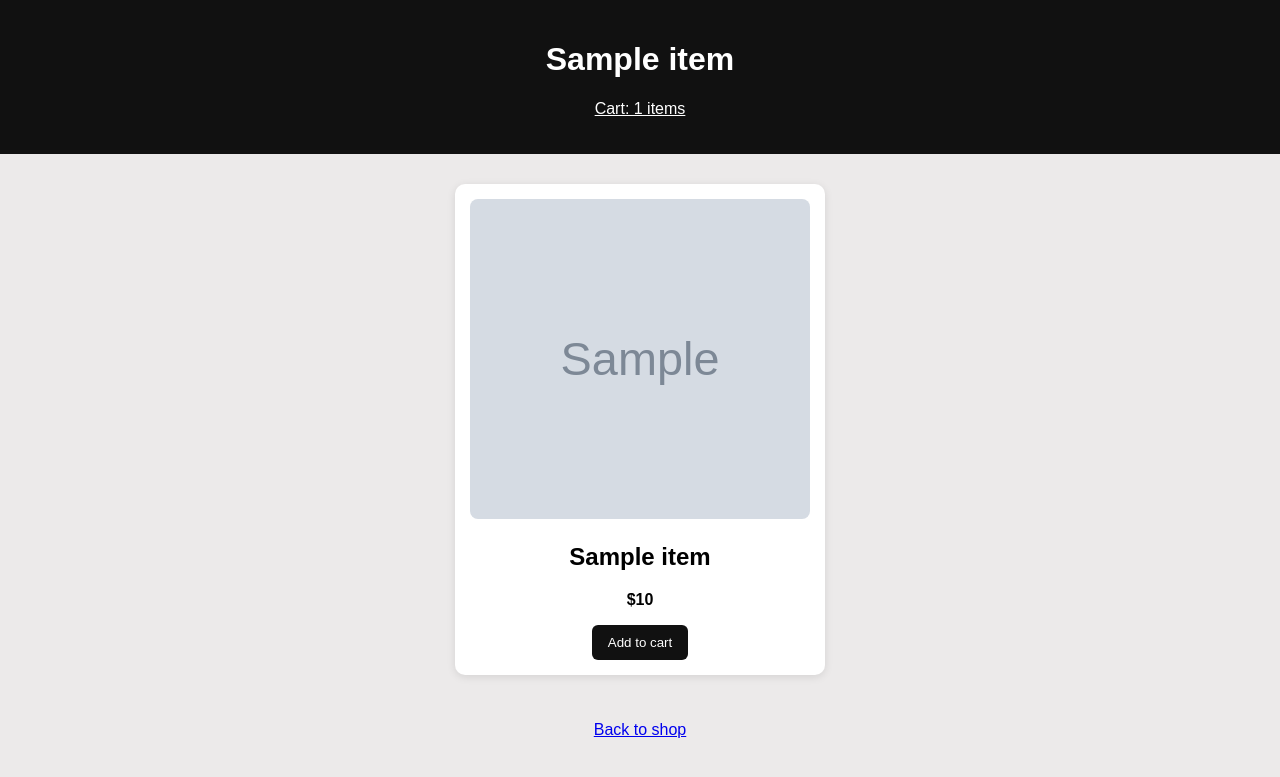
After one commit to rhamRad-H/clothing.shop, a Flask app: template templates/product.html in a window 1280 px wide. The commit adds this page. Shown: the top 777 px of the page. Run offline with Flask 3, Linux system fonts and the light colour scheme; the template is opened without the code that fills it: most values are stand-ins (such as "Sample title", 1, 10 or a date in 2020); grey boxes marked "Sample" are stand-in pictures.

Commit message:
product detail page

```diff
--- a/main.py
+++ b/main.py
@@ -1,5 +1,5 @@
 import sqlite3
-from flask import Flask, render_template,redirect, url_for, session, request, flash
+from flask import Flask, render_template,redirect, url_for, session, request, flash, abort
 from functools import wraps
 import os
 from dotenv import load_dotenv
@@ -111,5 +111,17 @@ def logout():
     session.pop("is_admin", None)
     return redirect(url_for("home"))
 
+@app.route("/product/<int:product_id>")
+def product(product_id):
+    conn = sqlite3.connect("shop.db")
+    conn.row_factory = sqlite3.Row
+    item = conn.execute(
+        "SELECT * FROM products WHERE id = ?", (product_id,)
+    ).fetchone()
+    conn.close()
+    if item is None:
+        abort(404)
+    return render_template("product.html", item=item, cart_count=len(get_valid_cart()))
+
 if __name__ == "__main__":
     app.run(debug=True)
--- a/static/style.css
+++ b/static/style.css
@@ -5,3 +5,4 @@ header { background: #111; color: white; padding: 20px; text-align: center; }
 .pic { width: 100%; height: 200px; object-fit: cover; border-radius: 8px;}
 .price { font-weight: bold; }
 button { background: #111; color: white; border: none; padding: 10px 16px; border-radius: 6px; cursor: pointer; }
+.card a { color: inherit; text-decoration: none; }
--- a/templates/index.html
+++ b/templates/index.html
@@ -11,8 +11,10 @@
   <div class="grid">
     {% for item in items %}
       <div class="card">
-        <img class="pic" src="{{ url_for('static', filename='images/' + item.image) }}" alt="{{ item.name }}">
-        <h2>{{ item.name }}</h2>
+        <a href="{{ url_for('product', product_id=item.id) }}">
+          <img class="pic" src="{{ url_for('static', filename='images/' + item.image) }}" alt="{{ item.name }}">
+          <h2>{{ item.name }}</h2>
+        </a>
         <p class="price">${{ item.price }}</p>
         <a href="{{ url_for('add_to_cart', item_id=item.id) }}"><button>Add to cart</button></a>
       </div>
--- /dev/null
+++ b/templates/product.html
@@ -0,0 +1,24 @@
+<!DOCTYPE html>
+<html>
+<head>
+  <title>{{ item.name }}</title>
+  <link rel="stylesheet" href="{{ url_for('static', filename='style.css') }}">
+</head>
+<body>
+  <header>
+    <h1>{{ item.name }}</h1>
+    <p><a href="{{ url_for('cart') }}" style="color:white">Cart: {{ cart_count }} items</a></p>
+  </header>
+
+  <div class="grid">
+    <div class="card" style="width:340px;">
+      <img class="pic" style="height:320px;" src="{{ url_for('static', filename='images/' + item.image) }}" alt="{{ item.name }}">
+      <h2>{{ item.name }}</h2>
+      <p class="price">${{ item.price }}</p>
+      <a href="{{ url_for('add_to_cart', item_id=item.id) }}"><button>Add to cart</button></a>
+    </div>
+  </div>
+
+  <p style="text-align:center"><a href="{{ url_for('home') }}">Back to shop</a></p>
+</body>
+</html>
```
